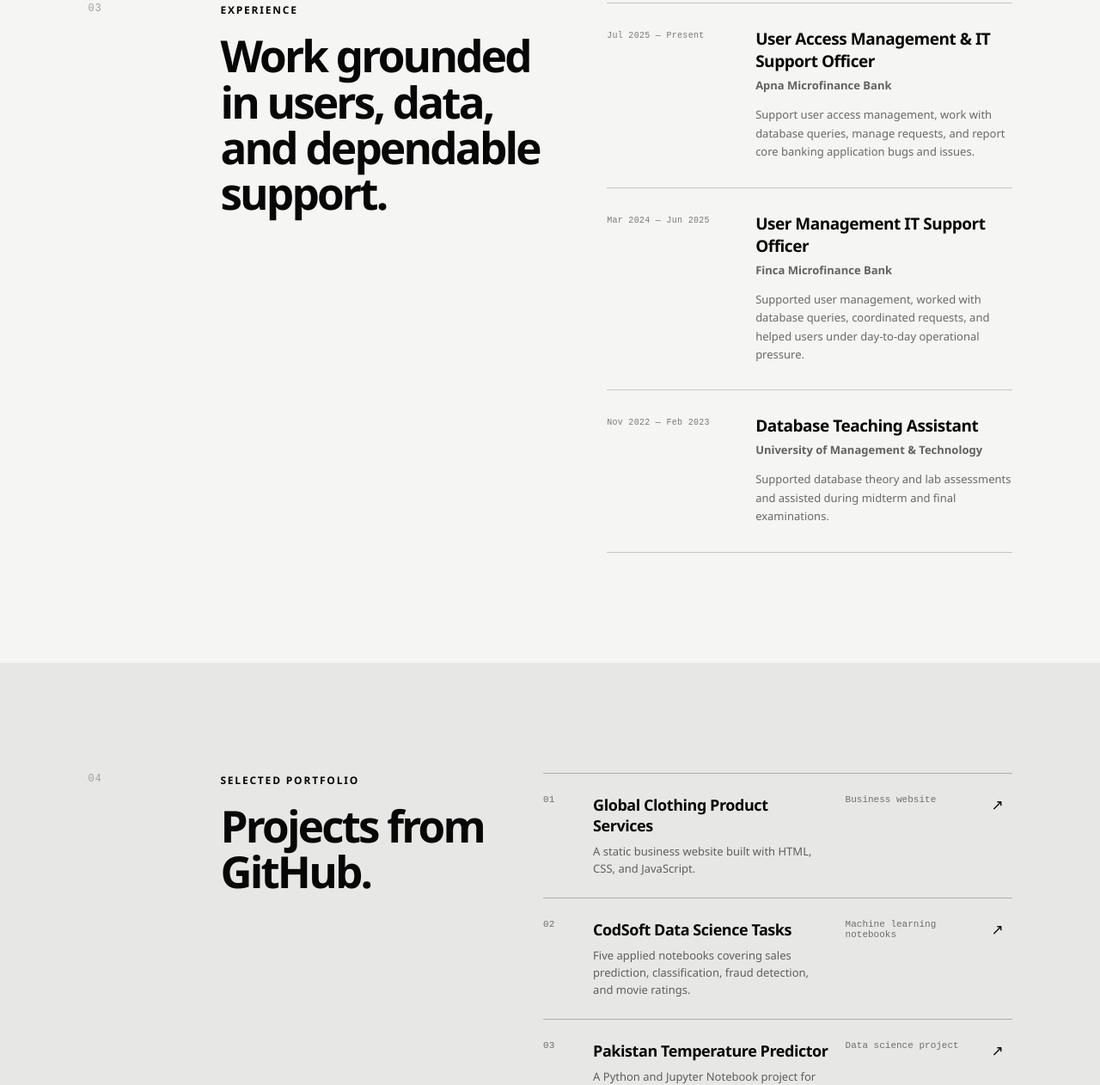
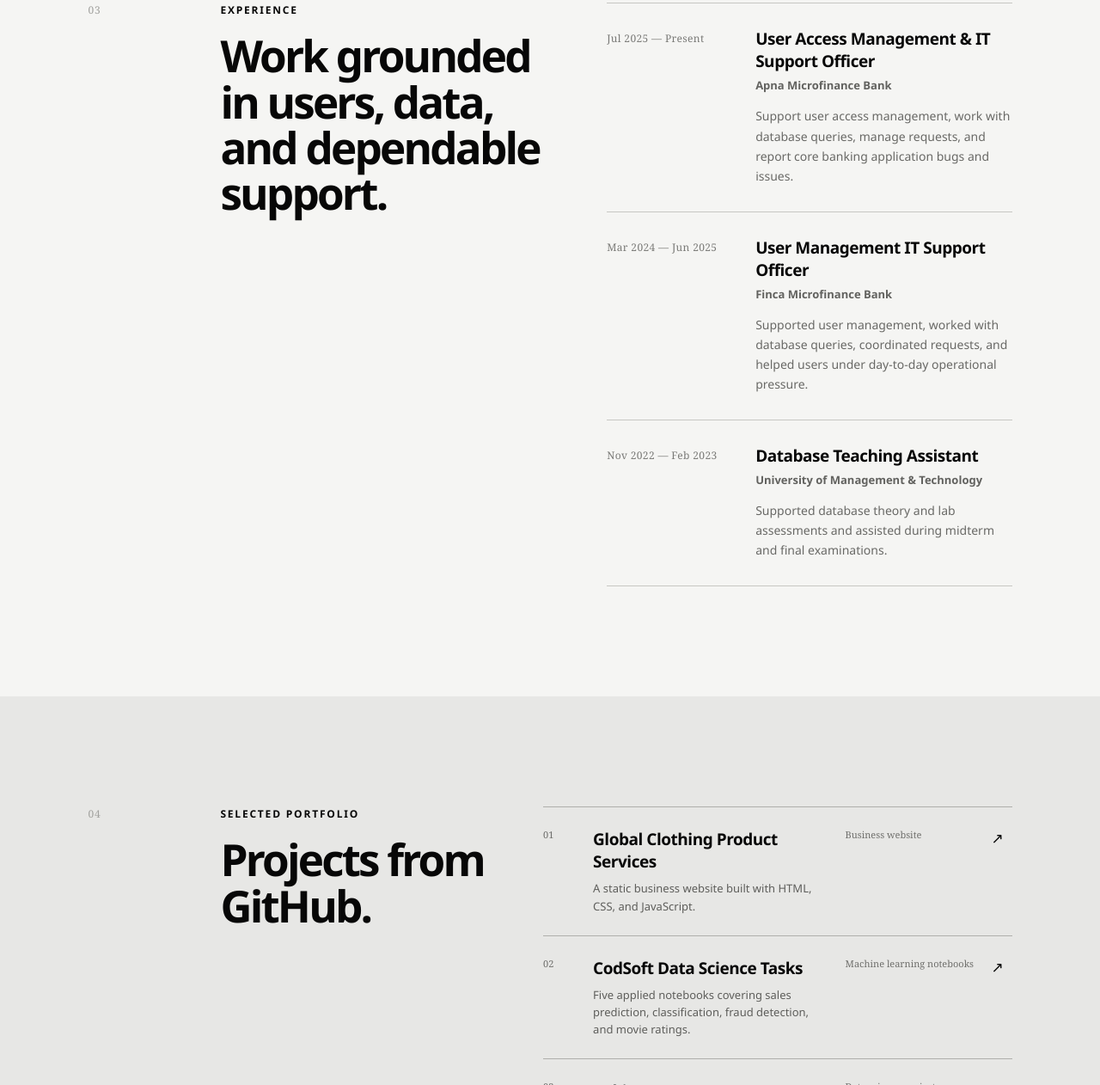
Before and after one commit to Faique420/FaiqueWebsite.github.io, a plain HTML site: page index.html in a window 1280 px wide. Shown: the part 2310-3572 px from the top of the page at 86% size. Drawn offline with Linux system fonts and the light colour scheme.

Commit message:
style.css

```diff
--- a/style.css
+++ b/style.css
@@ -238,7 +238,7 @@ nav a:focus-visible::after {
 
 .section-number {
   color: #a1a19e;
-  font-family: "Courier New", Courier, monospace;
+  font-family: Georgia, "Times New Roman", serif;
   font-size: 12px;
   letter-spacing: 0.08em;
 }
@@ -375,8 +375,8 @@ nav a:focus-visible::after {
   grid-row: 1 / span 3;
   margin: 4px 0 0;
   color: #7a7a77;
-  font-family: "Courier New", Courier, monospace;
-  font-size: 10px;
+  font-family: Georgia, "Times New Roman", serif;
+  font-size: 12px;
   letter-spacing: 0.03em;
 }
 
@@ -397,7 +397,7 @@ nav a:focus-visible::after {
   max-width: 520px;
   margin: 15px 0 0;
   color: #696966;
-  font-size: 13px;
+  font-size: 14px;
   line-height: 1.65;
 }
 
@@ -429,7 +429,7 @@ nav a:focus-visible::after {
 .project-index,
 .project-type {
   color: #6f6f6c;
-  font-family: "Courier New", Courier, monospace;
+  font-family: Georgia, "Times New Roman", serif;
   font-size: 11px;
 }
 
@@ -440,7 +440,7 @@ nav a:focus-visible::after {
 }
 
 .project-main strong {
-  font-size: 18px;
+  font-size: 19px;
   letter-spacing: -0.025em;
 }
 
```
